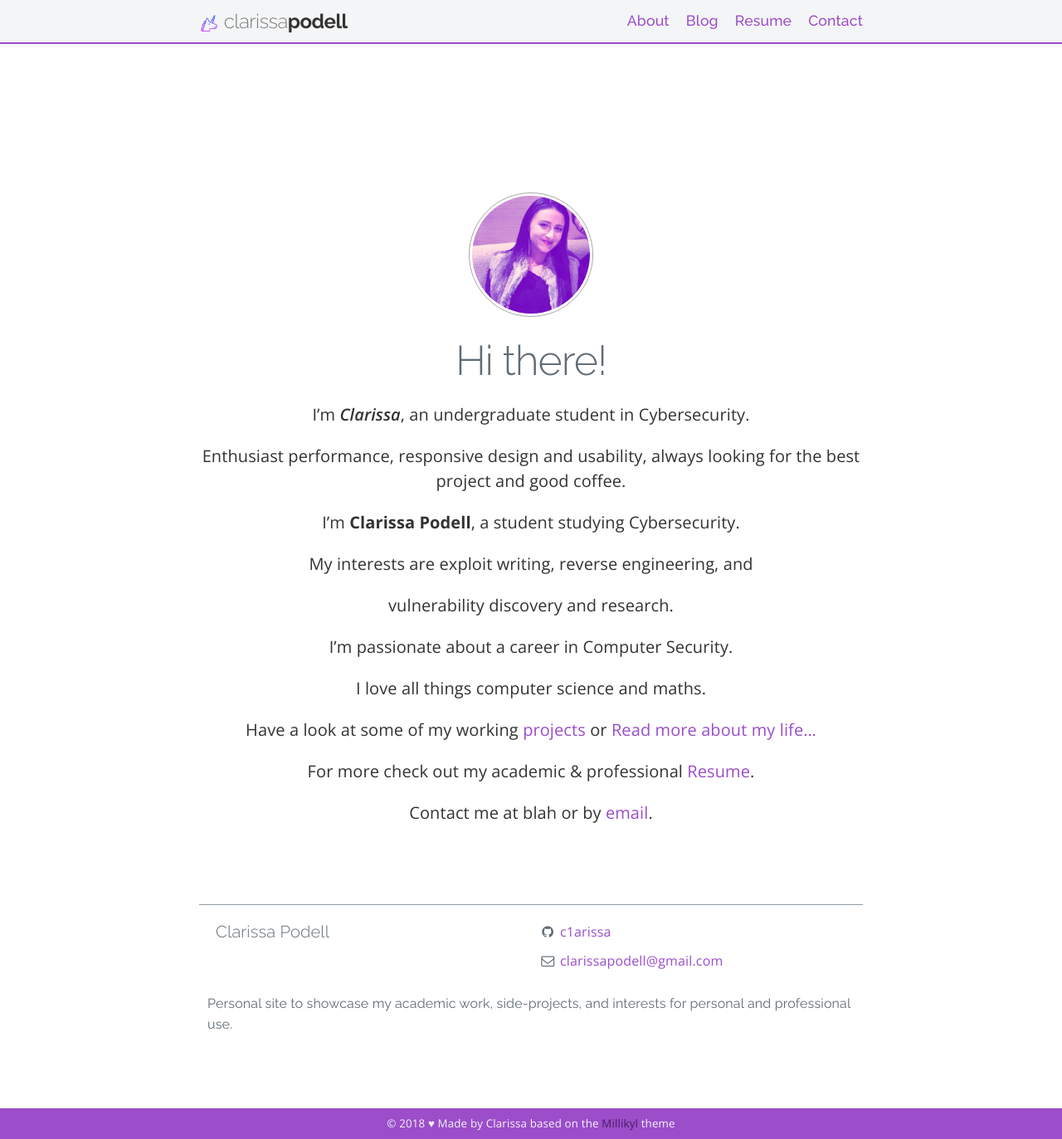
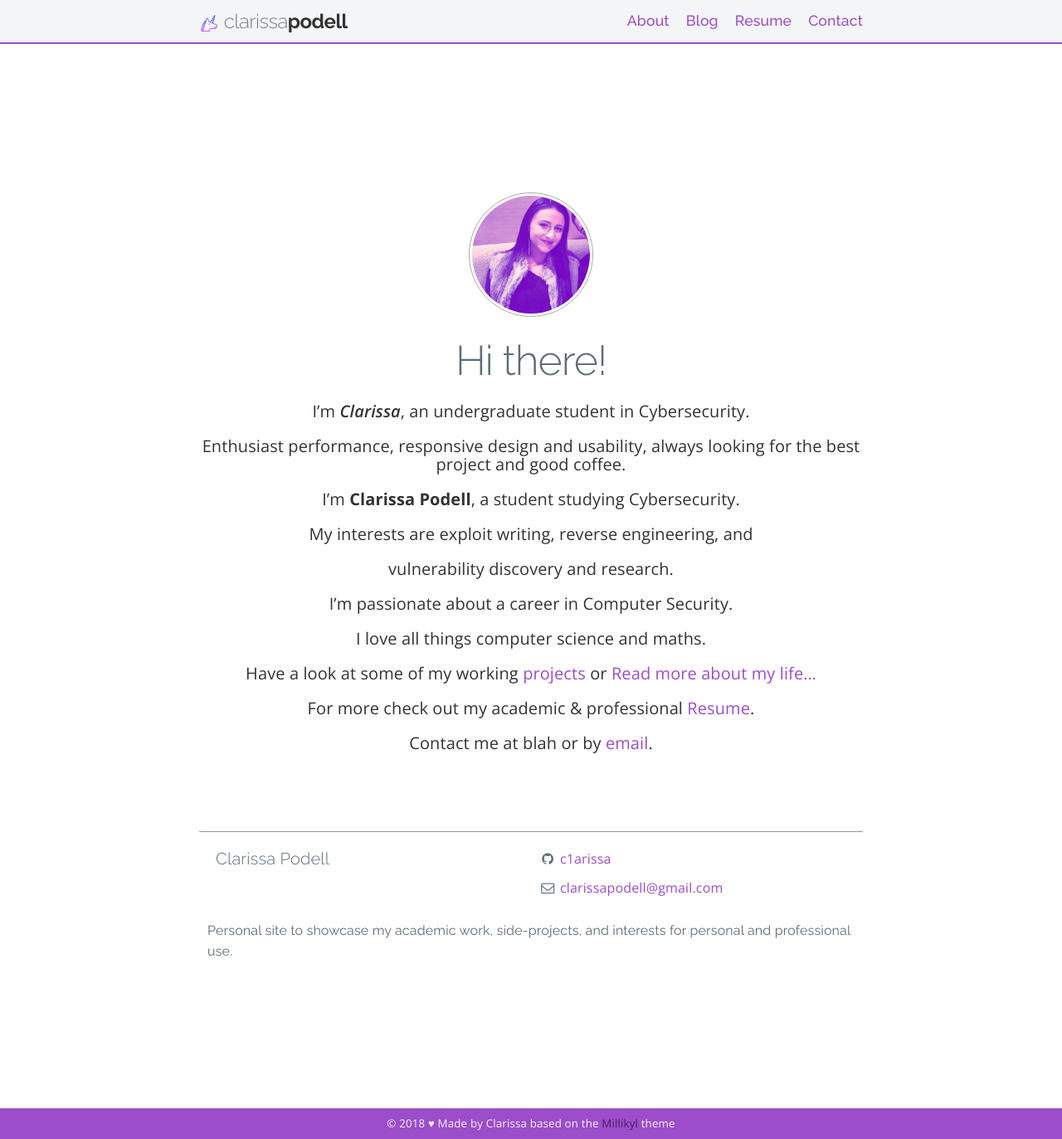
Before and after one commit to c1arissa/c1arissa.github.io, a Jekyll site: the page built from index.md, in a window 1280 px wide and 1373 px high. Shown: the whole window at 83% size. Built offline with Jekyll 4.4.1, drawn with Linux system fonts in a browser that asks for light colours; nearby versions of some CDN libraries; a style sheet for code colours, icons or effects is not loaded.

Commit message:
Update home.html

```diff
--- a/_layouts/home.html
+++ b/_layouts/home.html
@@ -2,7 +2,7 @@
 layout: default
 ---
 
-<div class="home"> <!-- <div class="centered"> -->
+<div class="centered">
 
 	<h1 class="post-header"></h1>
 
```
